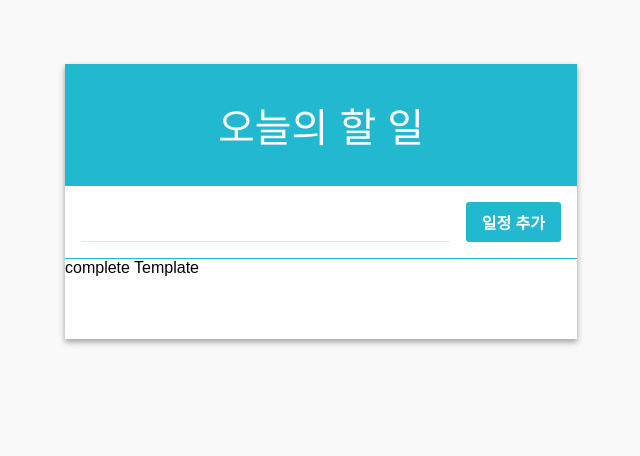
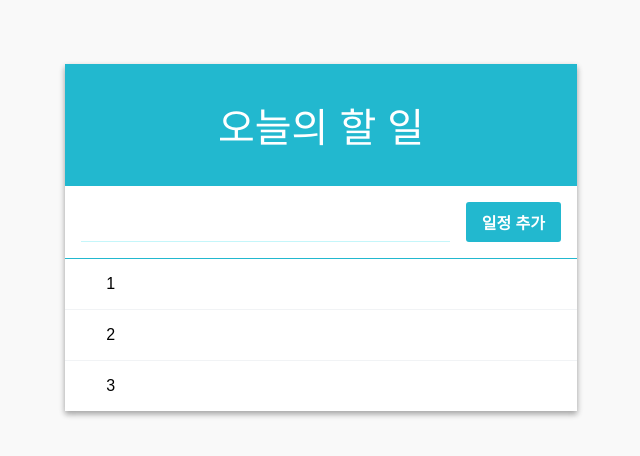
Before and after one commit to macroness/react-todo-list, a React (Create React App) app: page / in a window 1280 px wide. Shown: the top 456 px of the page, without its empty margins (319-959 px from the left). Built offline with nearby package versions, Linux system fonts and the light colour scheme.

Commit message:
[20181014] TodoItemList 구현

```diff
--- a/src/App.js
+++ b/src/App.js
@@ -1,12 +1,13 @@
 import React, { Component } from 'react';
 import TodoListTemplate from './components/TodoListTemplate';
 import Form from './components/Form';
+import TodoItemList from './components/TodoItemList';
 
 class App extends Component {
 	render() {
 		return (
 			<TodoListTemplate form={<Form/>}>
-				complete Template
+				<TodoItemList/>
 			</TodoListTemplate>
 		);
 	}
--- /dev/null
+++ b/src/components/TodoItem.css
@@ -0,0 +1,48 @@
+.todo-item {
+  padding: 1rem;
+  display: flex;
+  align-items: center; /* 세로 가운데 정렬 */
+  cursor: pointer;
+  transition: all 0.15s;
+  user-select: none;
+}
+
+.todo-item:hover {
+  background: #e3fafc;
+}
+
+/* todo-item 에 마우스가 있을때만 .remove 보이기 */
+.todo-item:hover .remove {
+  opacity: 1;
+}
+
+/* todo-item 사이에 윗 테두리 */
+.todo-item + .todo-item {
+  border-top: 1px solid #f1f3f5;
+}
+
+
+.remove {
+  margin-right: 1rem;
+  color: #e64980;
+  font-weight: 600;
+  opacity: 0;
+}
+
+.todo-text {
+  flex: 1; /* 체크, 엑스를 제외한 공간 다 채우기 */
+  word-break: break-all;
+}
+
+.checked {
+  text-decoration: line-through;
+  color: #adb5bd;
+}
+
+.check-mark {
+  font-size: 1.5rem;
+  line-height: 1rem;
+  margin-left: 1rem;
+  color: #3bc9db;
+  font-weight: 800;
+}
--- /dev/null
+++ b/src/components/TodoItem.js
@@ -0,0 +1,25 @@
+import React, { Component } from 'react';
+import './TodoItem.css';
+
+class TodoItem extends Component {
+	render() {
+		const { text, checked, id, onToggle, onRemove } = this.props;
+
+		return (
+			<div className="todo-item" onClick={() => onToggle(id)}>
+				<div className="remove" onClick={(e) => {
+					e.stopPropagation(); // onToggle 이 실행되지 않도록 함
+					onRemove(id)}
+				}>&times;</div>
+				<div className={`todo-text ${checked && 'checked'}`}>
+					<div>{text}</div>
+				</div>
+				{
+					checked && (<div className="check-mark">✓</div>)
+				}
+			</div>
+		);
+	}
+}
+
+export default TodoItem;
--- a/src/components/TodoItemList.js
+++ b/src/components/TodoItemList.js
@@ -1,4 +1,5 @@
 import React, { Component } from 'react';
+import TodoItem from './TodoItem';
 
 class TodoItemList extends Component {
 	render() {
@@ -6,7 +7,9 @@
 
 		return (
 			<div>
-
+				<TodoItem text="1"/>
+				<TodoItem text="2"/>
+				<TodoItem text="3"/>
 			</div>
 		);
 	}
```
